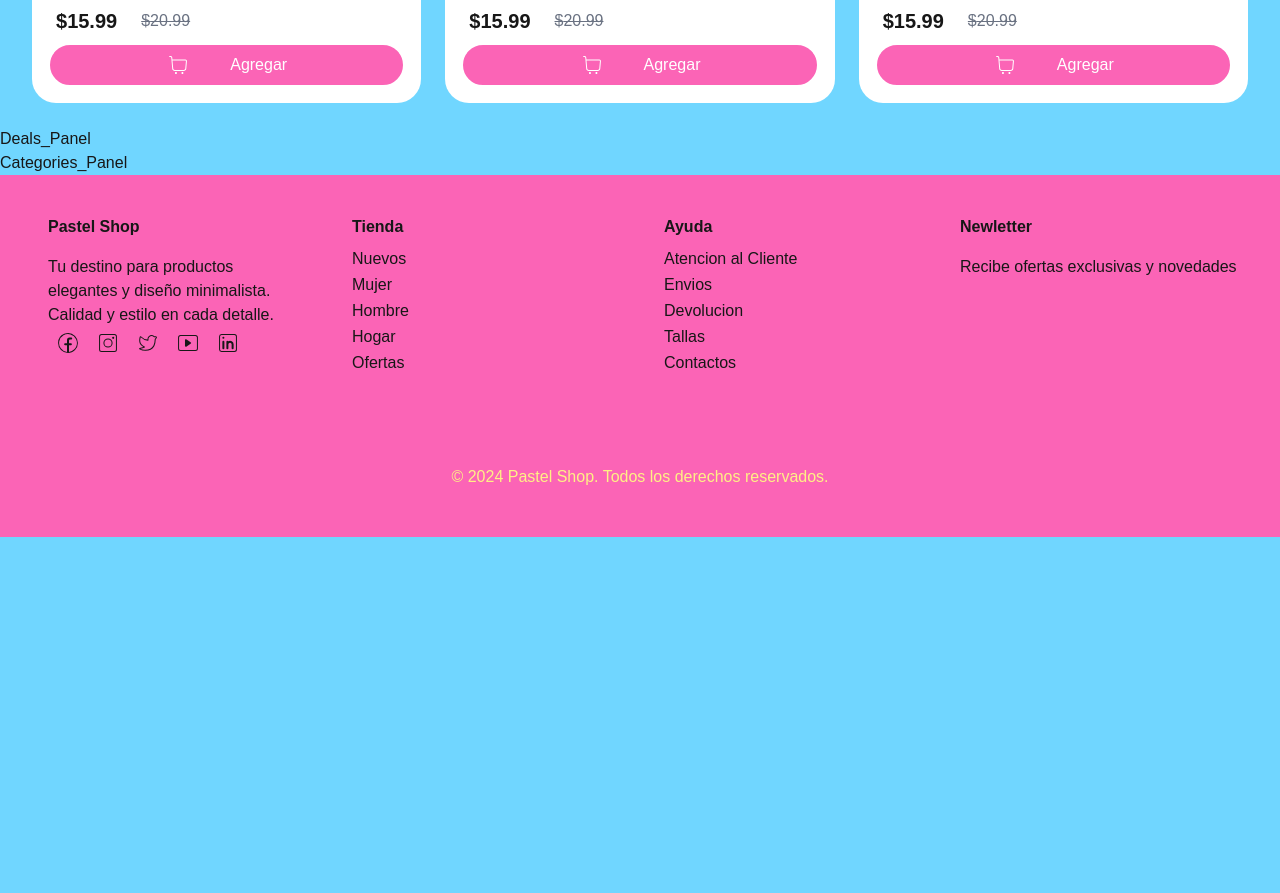
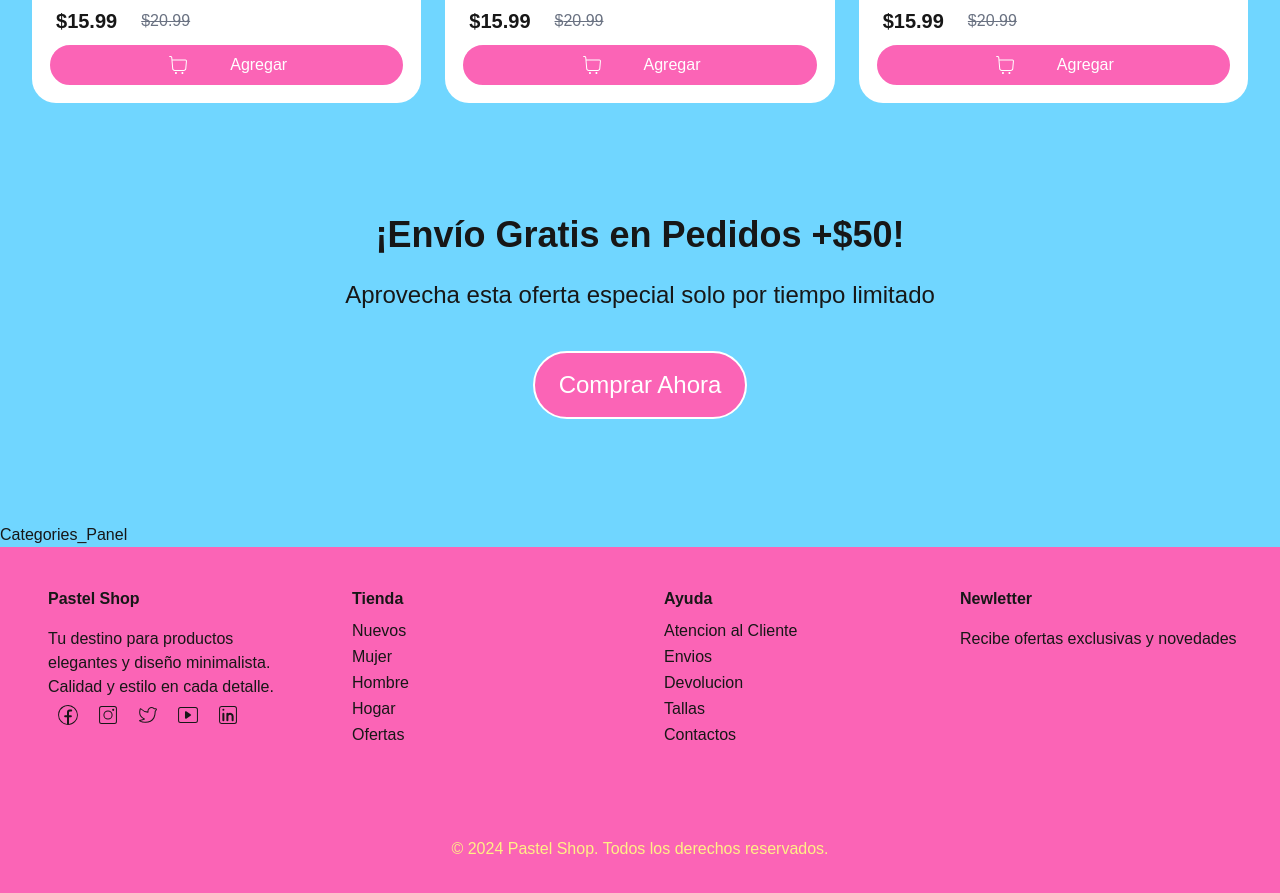
Before and after one commit to RaphaelTheStegosaurus/Ecommerce-01, a Next.js app: page / in a window 1280 px wide. Shown: the part 1980-2873 px from the top of the page. Before the commit the page ends 2517 px from the top, so only its background shows below. Built offline with nearby package versions, Linux system fonts and the light colour scheme.

Commit message:
Finishing the styles on deals-panel.tsx

```diff
--- a/app/components/home/deals-panel.tsx
+++ b/app/components/home/deals-panel.tsx
@@ -5,6 +5,21 @@ interface Props {
 }
 
 const Deals_Panel = ({ items }: Props) => {
-  return <div>Deals_Panel</div>;
+  return (
+    <section className="max-w-full flex flex-col justify-center items-center px-4 my-10 py-10">
+      <h2 className="font-bold text-2xl  md:text-3xl lg:text-4xl my-2 text-pretty">
+        ¡Envío Gratis en Pedidos +$50!
+      </h2>
+      <p className="font-medium text-lg md:xl lg:text-2xl text-pretty my-4">
+        Aprovecha esta oferta especial solo por tiempo limitado
+      </p>
+      <a
+        href="#"
+        className="transition-all duration-500 rounded-full text-2xl my-6 px-6 py-4 border-2 hover:border-pink-400 border-white  hover:bg-white bg-pink-400 hover:text-pink-400 text-white "
+      >
+        Comprar Ahora
+      </a>
+    </section>
+  );
 };
 export default Deals_Panel;
```
